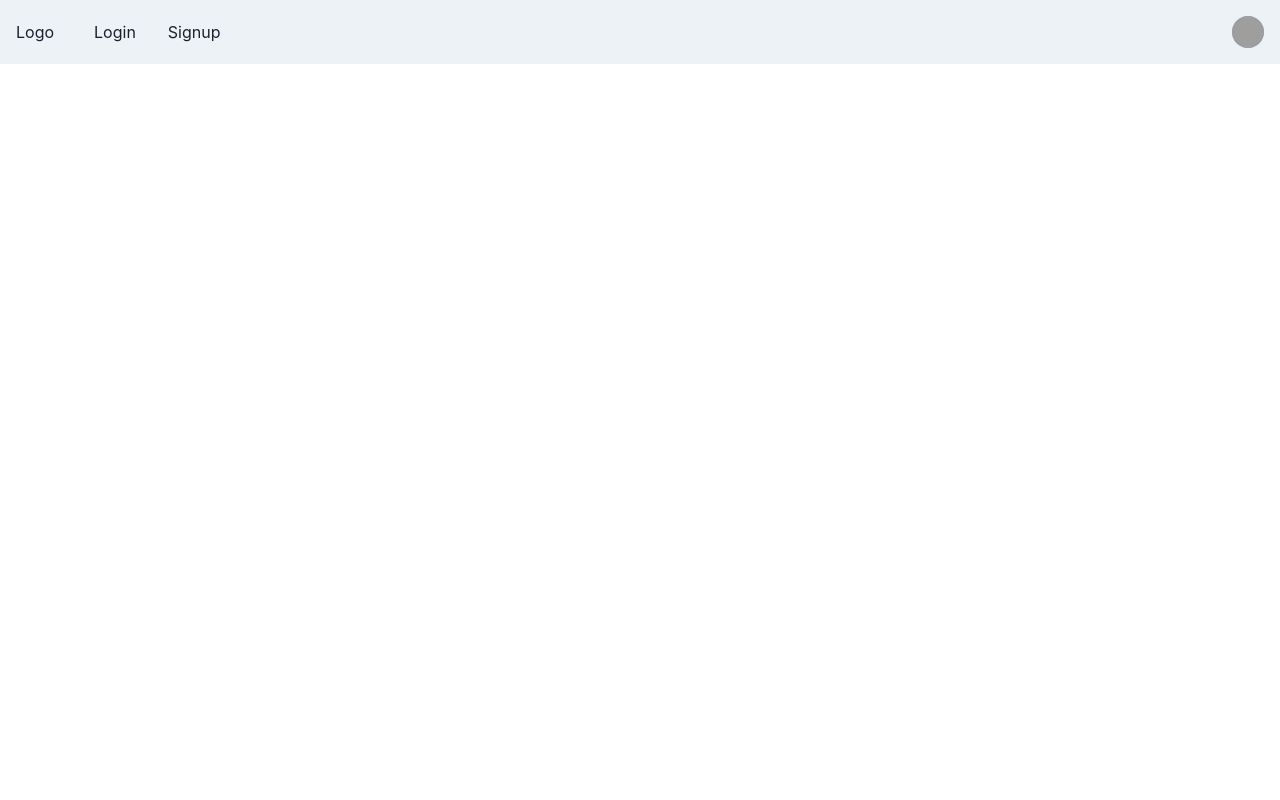
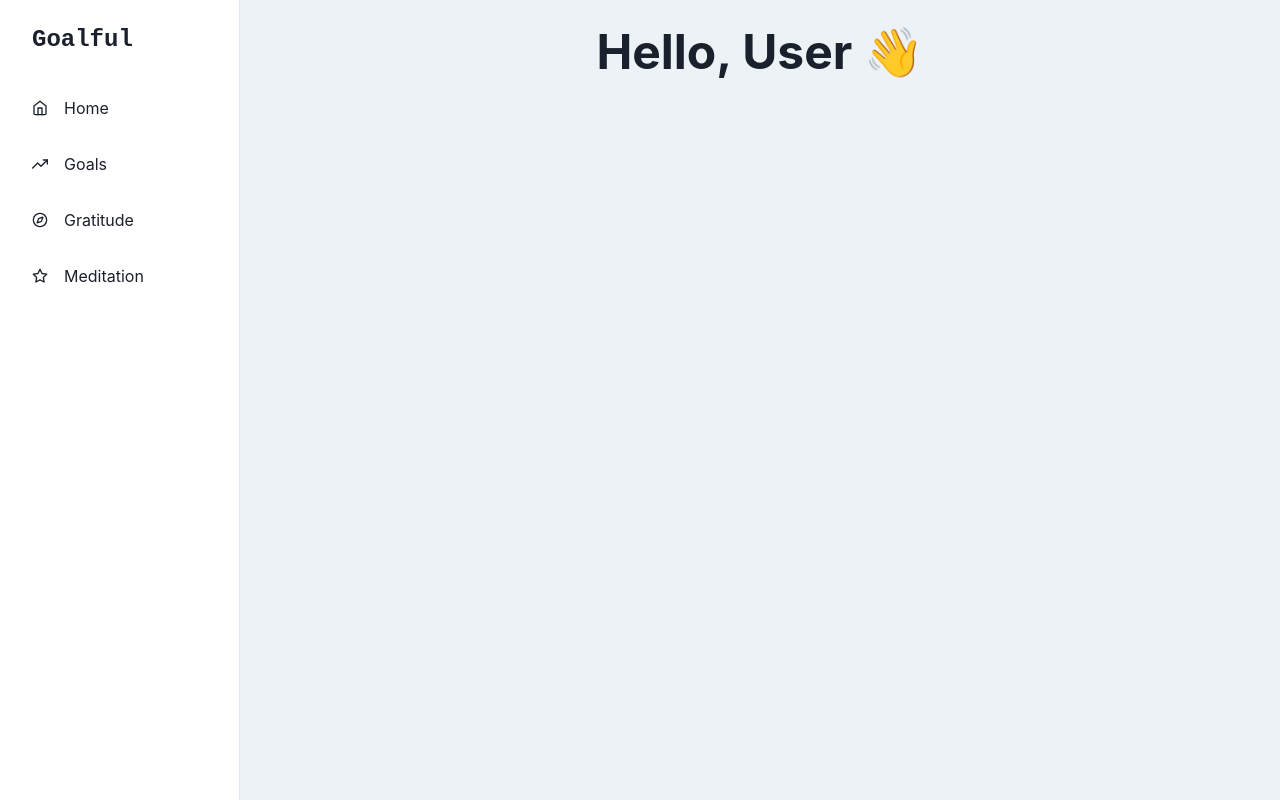
Before and after one commit to jvstn/goals_and_gratitude, a Next.js app in the folder client/: page /dashboard in a window 1280 px wide. Built offline with nearby package versions, Linux system fonts and the light colour scheme; grey boxes are pictures that could not be loaded.

Commit message:
Added Sidebar

```diff
--- /dev/null
+++ b/client/components/Sidebar/index.tsx
@@ -0,0 +1,163 @@
+import React, { ReactNode } from "react";
+import {
+  IconButton,
+  Box,
+  CloseButton,
+  Flex,
+  Icon,
+  useColorModeValue,
+  Link,
+  Drawer,
+  DrawerContent,
+  Text,
+  useDisclosure,
+  BoxProps,
+  FlexProps,
+} from "@chakra-ui/react";
+import {
+  FiHome,
+  FiTrendingUp,
+  FiCompass,
+  FiStar,
+  FiSettings,
+  FiMenu,
+} from "react-icons/fi";
+import { IconType } from "react-icons";
+import { ReactText } from "react";
+
+interface LinkItemProps {
+  name: string;
+  icon: IconType;
+}
+const LinkItems: Array<LinkItemProps> = [
+  { name: "Home", icon: FiHome },
+  { name: "Goals", icon: FiTrendingUp },
+  { name: "Gratitude", icon: FiCompass },
+  { name: "Meditation", icon: FiStar },
+];
+
+export default function Sidebar({ children }: { children: ReactNode }) {
+  const { isOpen, onOpen, onClose } = useDisclosure();
+  return (
+    <Box minH="100vh" bg={useColorModeValue("gray.100", "gray.900")}>
+      <SidebarContent
+        onClose={() => onClose}
+        display={{ base: "none", md: "block" }}
+      />
+      <Drawer
+        autoFocus={false}
+        isOpen={isOpen}
+        placement="left"
+        onClose={onClose}
+        returnFocusOnClose={false}
+        onOverlayClick={onClose}
+        size="full"
+      >
+        <DrawerContent>
+          <SidebarContent onClose={onClose} />
+        </DrawerContent>
+      </Drawer>
+      {/* mobilenav */}
+      <MobileNav display={{ base: "flex", md: "none" }} onOpen={onOpen} />
+      <Box ml={{ base: 0, md: 60 }} p="4">
+        {children}
+      </Box>
+    </Box>
+  );
+}
+
+interface SidebarProps extends BoxProps {
+  onClose: () => void;
+}
+
+const SidebarContent = ({ onClose, ...rest }: SidebarProps) => {
+  return (
+    <Box
+      bg={useColorModeValue("white", "gray.900")}
+      borderRight="1px"
+      borderRightColor={useColorModeValue("gray.200", "gray.700")}
+      w={{ base: "full", md: 60 }}
+      pos="fixed"
+      h="full"
+      {...rest}
+    >
+      <Flex h="20" alignItems="center" mx="8" justifyContent="space-between">
+        <Text fontSize="2xl" fontFamily="monospace" fontWeight="bold">
+          Goalful
+        </Text>
+        <CloseButton display={{ base: "flex", md: "none" }} onClick={onClose} />
+      </Flex>
+      {LinkItems.map((link) => (
+        <NavItem key={link.name} icon={link.icon}>
+          {link.name}
+        </NavItem>
+      ))}
+    </Box>
+  );
+};
+
+interface NavItemProps extends FlexProps {
+  icon: IconType;
+  children: ReactText;
+}
+const NavItem = ({ icon, children, ...rest }: NavItemProps) => {
+  return (
+    <Link href="#" style={{ textDecoration: "none" }}>
+      <Flex
+        align="center"
+        p="4"
+        mx="4"
+        borderRadius="lg"
+        role="group"
+        cursor="pointer"
+        _hover={{
+          bg: "cyan.400",
+          color: "white",
+        }}
+        {...rest}
+      >
+        {icon && (
+          <Icon
+            mr="4"
+            fontSize="16"
+            _groupHover={{
+              color: "white",
+            }}
+            as={icon}
+          />
+        )}
+        {children}
+      </Flex>
+    </Link>
+  );
+};
+
+interface MobileProps extends FlexProps {
+  onOpen: () => void;
+}
+const MobileNav = ({ onOpen, ...rest }: MobileProps) => {
+  return (
+    <Flex
+      ml={{ base: 0, md: 60 }}
+      px={{ base: 4, md: 24 }}
+      height="20"
+      alignItems="center"
+      bg={useColorModeValue("white", "gray.900")}
+      borderBottomWidth="1px"
+      borderBottomColor={useColorModeValue("gray.200", "gray.700")}
+      justifyContent="flex-start"
+      {...rest}
+    >
+      <IconButton
+        variant="outline"
+        onClick={onOpen}
+        aria-label="open menu"
+        icon={<FiMenu />}
+      />
+
+      <Text fontSize="2xl" ml="8" fontFamily="monospace" fontWeight="bold">
+        Goalful
+      </Text>
+    </Flex>
+  );
+};
--- a/client/package.json
+++ b/client/package.json
@@ -24,7 +24,8 @@
     "http-proxy-middleware": "^2.0.1",
     "next": "11.1.2",
     "react": "17.0.2",
-    "react-dom": "17.0.2"
+    "react-dom": "17.0.2",
+    "react-icons": "^4.2.0"
   },
   "devDependencies": {
     "@testing-library/dom": "^8.5.0",
--- a/client/pages/dashboard.tsx
+++ b/client/pages/dashboard.tsx
@@ -1,11 +1,20 @@
+import { Box, Container, Flex, Text } from '@chakra-ui/layout';
 import React, { ReactElement } from 'react'
 import Nav from '../components/Nav'
+import Sidebar from '../components/Sidebar';
 
 
 export default function dashboard(): ReactElement {
   return (
     <div>
-      <Nav />
+      <Sidebar>
+        <Container centerContent>
+          <Text fontSize={"5xl"} fontWeight="bold">
+            Hello, User 👋
+          </Text>
+
+        </Container>
+      </Sidebar>
     </div>
-  )
+  );
 }
```
Also changed, not shown: 2 other files (tests, documents, lock files or other folders).
